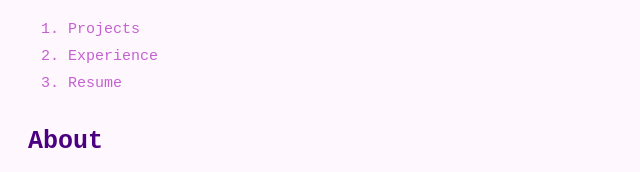
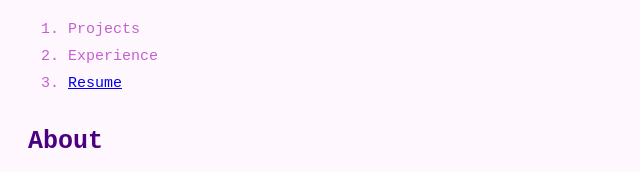
Before and after one commit to dm1634/Personal-Web, a plain HTML site: page index.html in a window 1280 px wide. Shown: the part 628-800 px from the top of the page, 0-640 px from the left. Drawn offline with Linux system fonts and the light colour scheme.

Commit message:
resume input

```diff
--- a/index.html
+++ b/index.html
@@ -28,7 +28,7 @@
    <ol>
        <li>Projects</li>
        <li>Experience</li>
-       <li>Resume</li>
+       <li><a href="file:///C:/Users/Debby%20Marquez/OneDrive/Resume.pdf">Resume</a></li>
    </ol>
 
 
```
